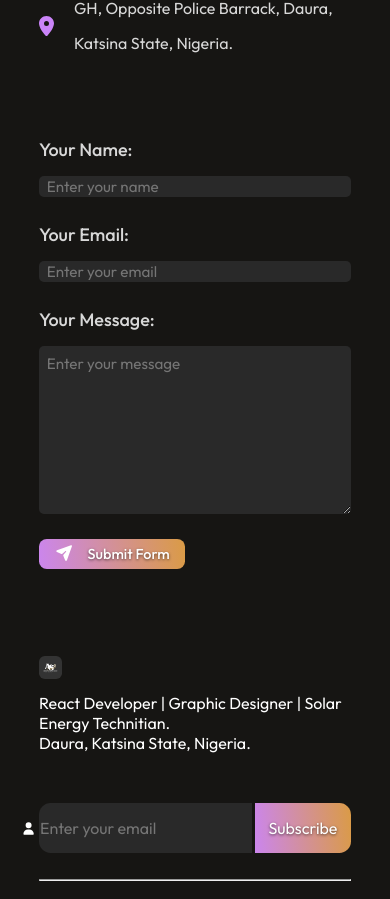
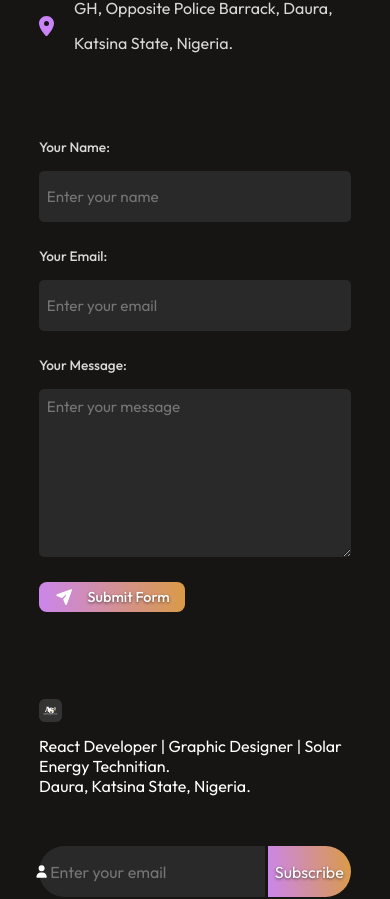
Before and after one commit to SAOMEIZA01/my-react-portfolio, a React (Vite) app: page / in a window 390 px wide. Shown: the part 4792-5691 px from the top of the page. Built offline with nearby package versions, Linux system fonts and the light colour scheme.

Commit message:
updated contact and footer styles

```diff
--- a/src/Components/Contact/Contact.css
+++ b/src/Components/Contact/Contact.css
@@ -89,6 +89,9 @@
     font-family: 'outfit', sans-serif;
     font-size: 100%;
 }
+.contact-right input:focus {
+    border: none;
+}
 .contact-right textarea {
     border: none;
     width: 95%;
@@ -98,6 +101,9 @@
     color: #A0A0A0;
     font-family: 'outfit', sans-serif;
     font-size: 100%;
+}
+.contact-right textarea:focus {
+    border: none;
 }
 .contact-submit {
     border: none;
@@ -170,13 +176,13 @@
         width: 25px;
     }
     .contact-right label {
-        font-size: 18px;
+        font-size: 3.5vw;
         margin-bottom: -10px;
     }
     .contact-right input {
         justify-content: center;
-        height: 1.5vw;
-        padding: 2vw;
+        height: 2vh;
+        padding: 2vh 2vw;
         font-size: 95%;
     }
     .contact-right textarea {
--- a/src/Components/Footer/Footer.css
+++ b/src/Components/Footer/Footer.css
@@ -26,10 +26,10 @@
     display: flex;
     align-items: center;
     justify-content: center;
-    gap: 5px;
+    gap: 1.5vw;
     width: 64.5%;
     padding: 1.8vh 2.5vw 1.8vh 1vw;
-    border-radius: 3vw 0 0 3vw;
+    border-radius: 30px 0 0 30px;
     margin-right: 1px;
     background: #292929;
     padding-right: 4vw;
@@ -57,7 +57,7 @@
     justify-content: center;
     font-size: 1rem;
     padding: 1.8vh 1.5vw;
-    border-radius: 0 3vw 3vw 0;
+    border-radius: 0 30px 30px 0;
     background: linear-gradient(264deg, #DB9C3D -5.09%, #CA84F8 106.28%);
     text-shadow: 0 1px 3px rgba(0,0,0,0.6);
     cursor: pointer;
@@ -103,11 +103,11 @@
         gap: 0.5vw;
     }
     .footer-email-input {
-        padding: 1.8vh 2vw 1.8vh 1vw;
-        gap: 1.5vw;
+        padding: 1.8vh 3% 1.8vh 15px;
+        gap: 3px;
     }
     .user-icon {
-        margin-left: 5px;
+
         font-size: clamp(0.8rem, 2.5vw, 1rem);
     }
     /*.footer-email-input {
```
